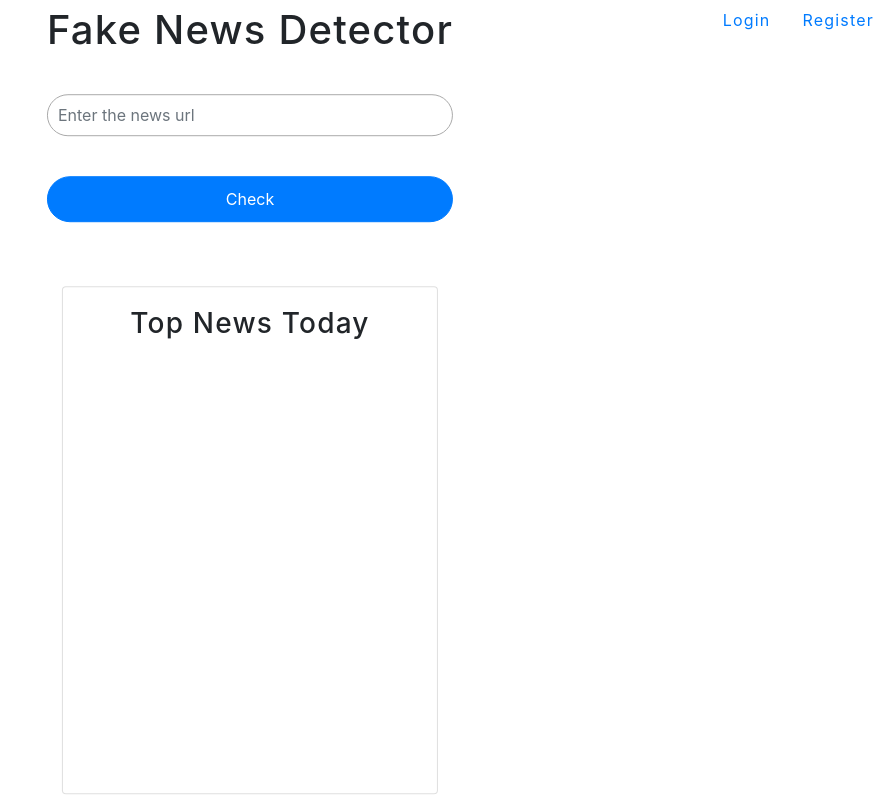
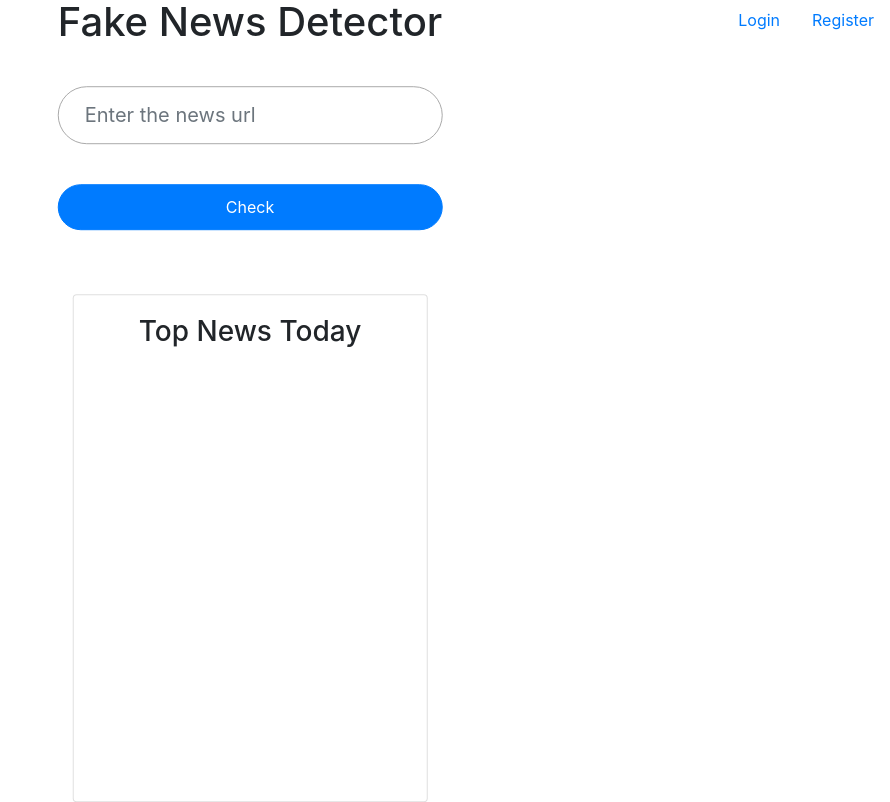
Before and after one commit to jonathanlee06/FakeNewsDetectorApp, a Flask app: template templates/main.html in a window 1280 px wide. Shown: the whole page, without its empty margins (390-1280 px from the left). Run offline with Flask 2, Linux system fonts and the light colour scheme; the template is opened without the code that fills it, so the values that code supplies are empty; some libraries are stand-ins or nearby versions.

Commit message:
Added styling

```diff
--- a/app.py
+++ b/app.py
@@ -119,7 +119,9 @@ def predict():
     article.download()
     article.parse()
     article.nlp()
+    news_title = article.title
     news = article.text
+    #news = news_title + ' ' + news_text
 
     news_to_predict = pd.Series(np.array([news]))
 
@@ -132,10 +134,13 @@ def predict():
     if (pred_outcome == "0"):
         outcome = "True"
     else:
-        outcome = "False"
+        if (pred_outcome == "REAL"):
+            outcome = "True"
+        else:
+            outcome = "False"
 
     # return render_template('predict.html', prediction_text='{}'.format(pred[0]), url_input=url)
-    return render_template('predict.html', prediction_text=outcome, url_input=url)
+    return render_template('predict.html', prediction_text=outcome, url_input=url, news=news)
     # return article.summary
 
 if __name__=="__main__":
--- a/model.py
+++ b/model.py
@@ -18,12 +18,12 @@ def plot_cmat(yte, ypred):
     plt.show()
 
 # Import dataset for training using Pandas
-news = pd.read_csv('datasets/train.csv')
+news = pd.read_csv('datasets/data.csv')
 text = news['text'].astype('U')
 label = news['label'].astype('U')
 
 # Splitting the dataset into test and train
-text_train, text_test, label_train, label_test = train_test_split(text, label, test_size=0.2, random_state=5)
+text_train, text_test, label_train, label_test = train_test_split(text, label, test_size=0.3, random_state=5)
 
 # Insert spliitted data into TfidfVectorizer and transform shape
 vectorizer = TfidfVectorizer(stop_words='english', max_df=0.7)
@@ -34,7 +34,7 @@ filename_vectorizer = 'TfidfVectorizer.sav'
 pickle.dump(vectorizer, open(filename_vectorizer, 'wb')) # Saving model
 
 # Initialize Classifier
-classifier = PassiveAggressiveClassifier(max_iter=100)
+classifier = PassiveAggressiveClassifier(max_iter=100, warm_start=True)
 
 classifier.fit(transformed_text_train, label_train)
 
--- a/static/style.css
+++ b/static/style.css
@@ -13,6 +13,43 @@ body {
 	color: #fff;
 	font-size: 18px;
 	text-align:center;
-	letter-spacing:1.2px;
 
 }
+
+/* .input-container {
+	position: relative;
+	font-size: 16px;
+	height: 20%;
+	border-radius: 40px;
+	border: 1px solid #aaa;
+	padding: 1rem;
+	width: 100%;
+}
+
+.input-container i{
+	display: inline-block;
+	min-width: 40px;
+	width: 1%;
+} */
+
+.form-group .url-box {
+	font-size: 20px;
+	height: 20%;
+	border-radius: 40px;
+	border: 1px solid #aaa;
+	padding: 1rem;
+	width: 100%;
+	text-indent: 10px;
+}
+
+/* .input-group:focus,
+.input-group:hover {
+	border: 0;
+	box-shadow: 0 0px 5px rgba(0,0,0,0.3);
+} */
+
+.form-group .url-box:focus,
+.form-group .url-box:hover {
+	border: 0;
+	box-shadow: 0 0px 5px rgba(0,0,0,0.3);
+}
--- a/templates/main.html
+++ b/templates/main.html
@@ -8,13 +8,14 @@
   <link href='https://fonts.googleapis.com/css?family=Hind:300' rel='stylesheet' type='text/css'>
   <link href='https://fonts.googleapis.com/css?family=Open+Sans+Condensed:300' rel='stylesheet' type='text/css'>
   <link href="https://fonts.googleapis.com/css2?family=Montserrat:wght@400;500;600;700&display=swap" rel="stylesheet">
-  <link rel="stylesheet" href="{{ url_for('static', filename='css/style.css') }}">
+  <link rel="stylesheet" href="{{ url_for('static', filename='style.css') }}">
   <link rel="stylesheet" href="https://stackpath.bootstrapcdn.com/bootstrap/4.5.2/css/bootstrap.min.css" integrity="sha384-JcKb8q3iqJ61gNV9KGb8thSsNjpSL0n8PARn9HuZOnIxN0hoP+VmmDGMN5t9UJ0Z" crossorigin="anonymous">
 
   <!-- JS, Popper.js, and jQuery -->
   <script src="https://code.jquery.com/jquery-3.5.1.slim.min.js" integrity="sha384-DfXdz2htPH0lsSSs5nCTpuj/zy4C+OGpamoFVy38MVBnE+IbbVYUew+OrCXaRkfj" crossorigin="anonymous"></script>
   <script src="https://cdn.jsdelivr.net/npm/popper.js@1.16.1/dist/umd/popper.min.js" integrity="sha384-9/reFTGAW83EW2RDu2S0VKaIzap3H66lZH81PoYlFhbGU+6BZp6G7niu735Sk7lN" crossorigin="anonymous"></script>
   <script src="https://stackpath.bootstrapcdn.com/bootstrap/4.5.2/js/bootstrap.min.js" integrity="sha384-B4gt1jrGC7Jh4AgTPSdUtOBvfO8shuf57BaghqFfPlYxofvL8/KUEfYiJOMMV+rV" crossorigin="anonymous"></script>
+  <script src="https://kit.fontawesome.com/8aed77151e.js" crossorigin="anonymous"></script> <!--  Font Awesome -->
 
 </head>
 
@@ -29,13 +30,17 @@
     </li>
   </ul>
 
- <div class="login" style="margin: 0 auto; position: absolute; top: 50%; left: 50%; transform: translate(-50%, -50%);" align="center">
+ <div style="margin: 0 auto; position: absolute; top: 50%; left: 50%; transform: translate(-50%, -50%);" align="center">
 	<h1 style="text-align: center; padding-bottom: 2rem;">Fake News Detector</h1>
 
      <!-- Main Input For Receiving Query to our ML -->
   <form action="{{ url_for('predict')}}"method="POST">
+    <!-- <div class="input-container form-control">
+      <i class="fa fa-link"></i>
+      <input class="url-box" type="text" name="news" placeholder="Enter the news url" required="required"/>
+    </div> -->
     <div class="form-group">
-      <input class="form-control" type="text" name="news" placeholder="Enter the news url" required="required" style="height: 20%; border-radius: 40px; border: 1px solid #aaa; padding: 10px; width: 100%;"/><br>
+      <input class="form-control url-box" type="text" name="news" placeholder="Enter the news url" required="required"/><br>
     </div>
     <div class="form-group">
       <button type="submit" class="btn btn-primary btn-block btn-large" style="border-radius: 50px; padding: 10px;">Check</button>
--- a/templates/predict.html
+++ b/templates/predict.html
@@ -30,6 +30,12 @@
     </div>
   </section>
   <section style="display: -webkit-flex; display: flex;">
+    <div class="result" style="border-radius: 20px; border: 1px solid #aaa; margin-top: 30px; margin-left: 30px; padding: 20px; width: 700px; height: 50%">
+      <h2>News Content</h2><br><br>
+      <p style="font-size: 14px;">{{ news }}</p>
+    </div>
+  </section>
+  <section style="display: -webkit-flex; display: flex;">
     <form action="/" method="POST" style="padding-left: 30px; padding-top: 30px;">
     	<button type="submit" class="btn btn-primary btn-block btn-large" style="border-radius: 50px; padding: 10px;">Back to Homepage</button>
     </form>
```
Also changed, not shown: 3 other files.
